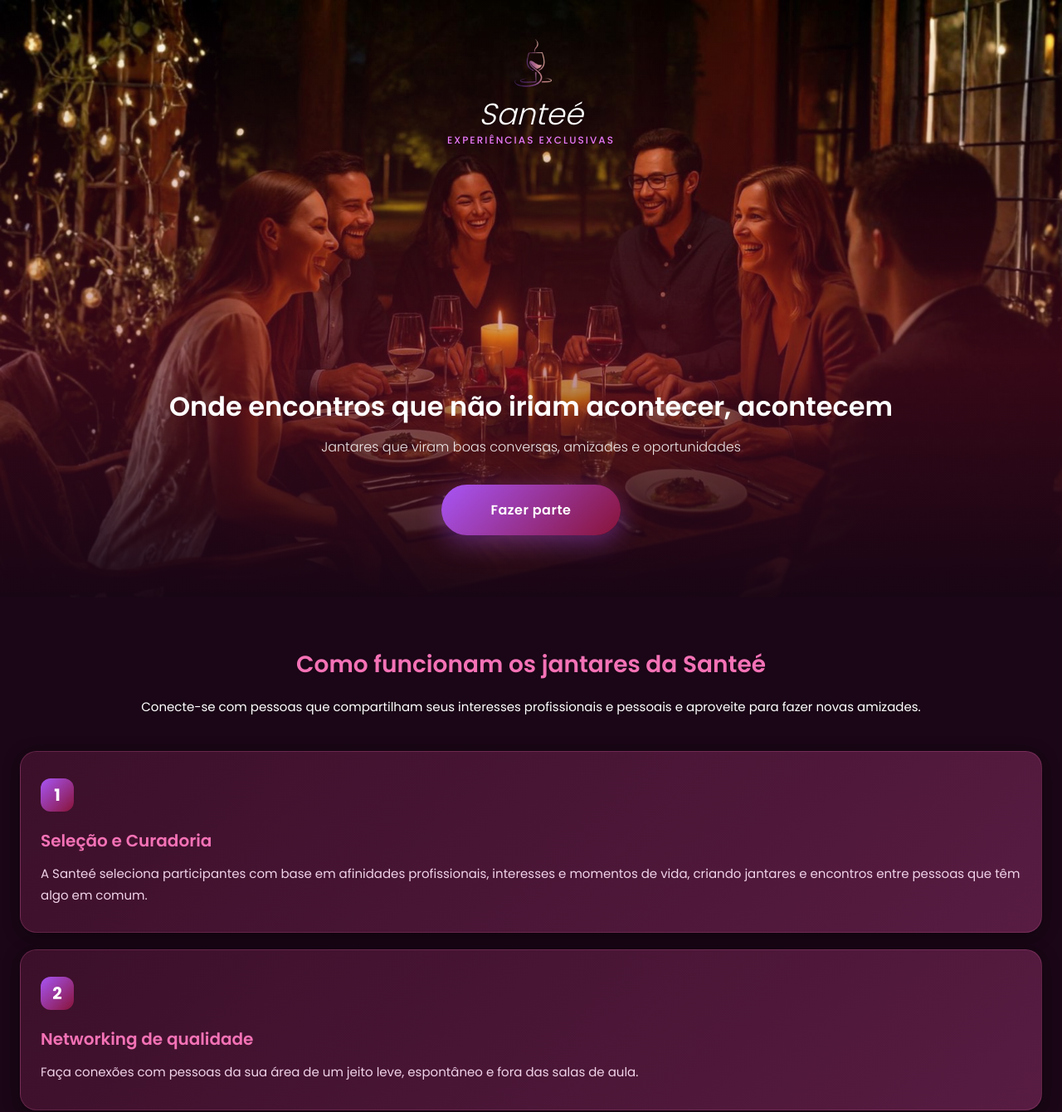
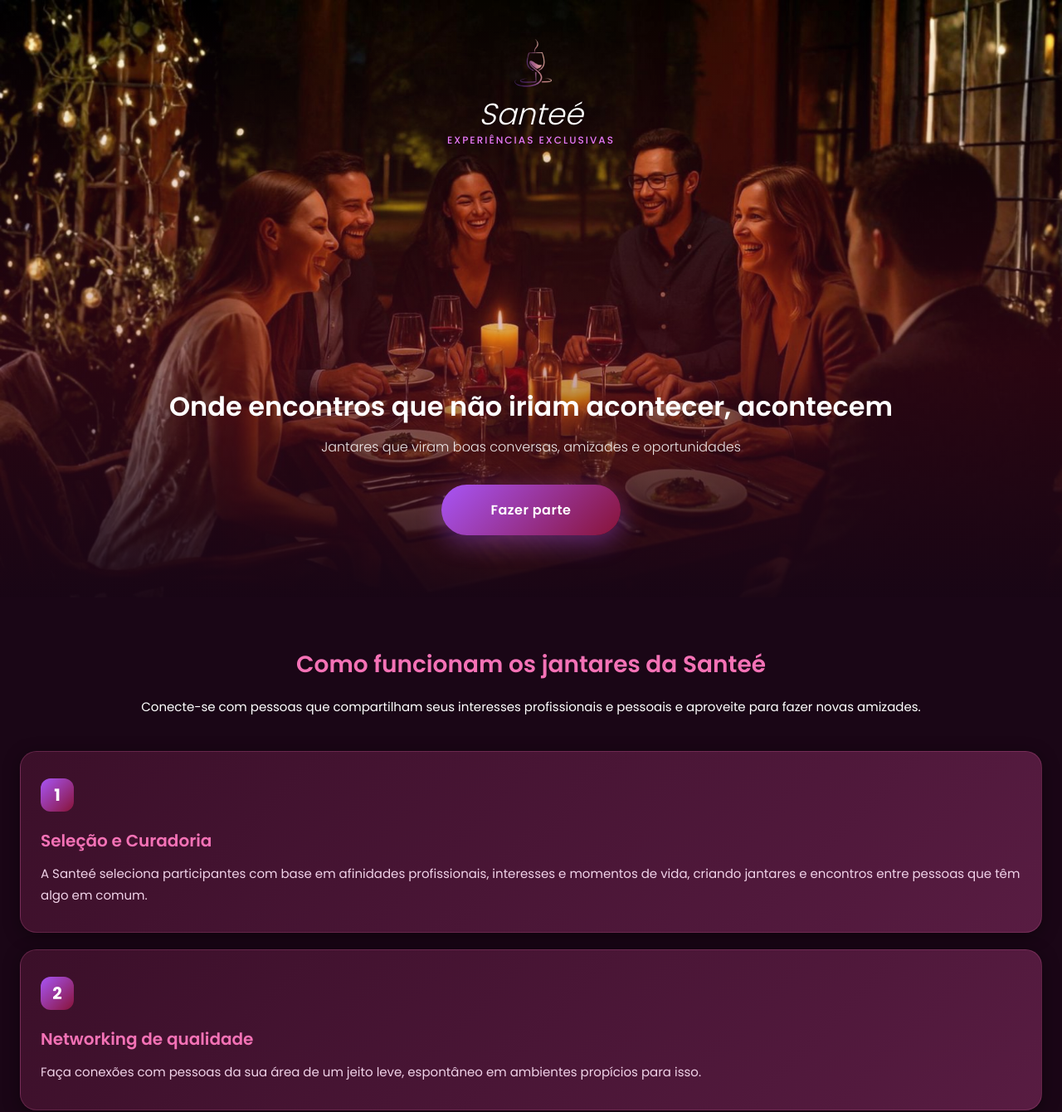
Before and after one commit to Gabriel-Alexander10/santee-club, a website: page index.html in a window 1280 px wide. Shown: the top 1340 px of the page at 83% size. Drawn offline with Linux system fonts and the light colour scheme; a web font is replaced by a local one.

Commit message:
fix: copys

```diff
--- a/index.html
+++ b/index.html
@@ -43,7 +43,7 @@
             left: 0;
             right: 0;
             bottom: 0;
-            background: linear-gradient(180deg, rgba(116, 58, 213, 0.0) 0%, rgba(136, 19, 55, 0.4) 60%, rgba(26, 6, 22, 0.95) 100%);
+            background: linear-gradient(180deg, rgba(116, 58, 213, 0.0) 0%, rgba(136, 19, 55, 0.3) 60%, rgba(26, 6, 22, 0.95) 100%);
         }
 
         .logo {
@@ -555,7 +555,7 @@
             <div class="info-number">2</div>
             <h3 class="info-title">Networking de qualidade</h3>
             <p class="info-description">
-                Faça conexões com pessoas da sua área de um jeito leve, espontâneo e fora das salas de aula.
+                Faça conexões com pessoas da sua área de um jeito leve, espontâneo em ambientes propícios para isso.
             </p>
         </div>
 
```
Also changed, not shown: 1 other file.
